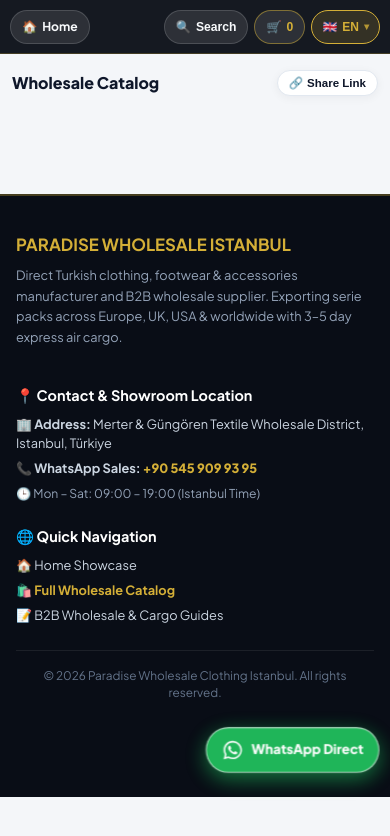
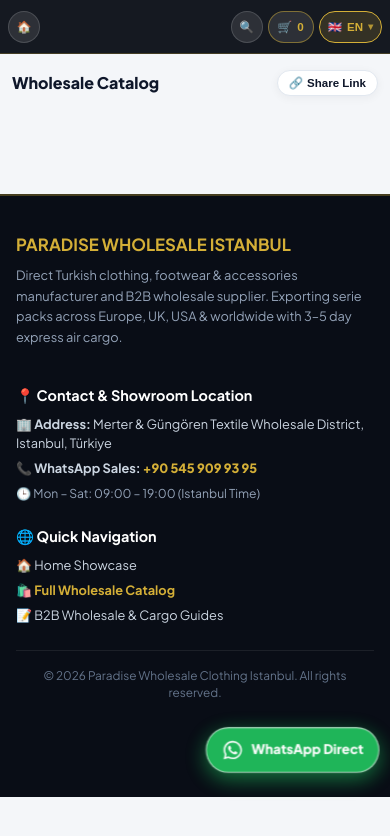
Before and after one commit to raminparadise800/paradise_wholesale, a plain HTML site: page category.html in a window 390 px wide. Drawn offline with Linux system fonts and the light colour scheme; no server answers.

Commit message:
Update category.html

```diff
--- a/category.html
+++ b/category.html
@@ -1009,11 +1009,40 @@
 </head>
 <body>
 
-  <!-- ========================================================================
+ <!-- ========================================================================
        === [SECTION-03: SMART HEADER & STICKY GLASS BARS] (شروع بخش ۳: هدر و نوار شیشه‌ای) ===
-       راهنما: هدر خلوت موبایل (بدون نوشته مزاحم وسط دکمه‌ها) + منوی کشویی انتخاب زبان
-       همراه با پرچم کشورها (🇬🇧 EN / 🇮🇹 IT / 🇪🇸 ES).
+       راهنما: هدر ضد بیرون‌زدگی در موبایل (حتی زمانی که دکمه Back روشن است) +
+       منوی کشویی انتخاب زبان همراه با پرچم کشورها (🇬🇧 EN / 🇮🇹 IT / 🇪🇸 ES).
        ======================================================================== -->
+  <style>
+    /* تنظیم هوشمند ابعاد دکمه‌های هدر در موبایل تا دکمه زبان هرگز از صفحه بیرون نزند */
+    @media (max-width: 520px) {
+      .smart-top-header {
+        padding: 0 8px;
+      }
+      .nav-left-group, .nav-right-group {
+        gap: 5px;
+      }
+      .minimal-nav-btn {
+        height: 32px;
+        padding: 0 9px;
+        font-size: 0.73rem;
+      }
+      .minimal-nav-btn.icon-only-mobile {
+        width: 32px;
+        padding: 0;
+      }
+      .minimal-nav-btn.icon-only-mobile .hide-on-mobile {
+        display: none;
+      }
+      .lang-trigger-btn {
+        height: 32px;
+        padding: 0 8px;
+        font-size: 0.72rem;
+      }
+    }
+  </style>
+
   <header class="smart-top-header" id="smart-top-header">
     <div class="nav-left-group">
       <!-- دکمه مینیمال بازگشت به مرحله قبل -->
@@ -1022,10 +1051,10 @@
         <span id="txt-nav-back">Back</span>
       </button>
 
-      <!-- دکمه مینیمال صفحه اول -->
-      <a href="index.html" class="minimal-nav-btn" id="btn-nav-home" title="Home">
+      <!-- دکمه مینیمال صفحه اول (در موبایل فقط آیکون خانه نشان داده می‌شود تا جا باز شود) -->
+      <a href="index.html" class="minimal-nav-btn icon-only-mobile" id="btn-nav-home" title="Home">
         <span>🏠</span>
-        <span id="txt-nav-home">Home</span>
+        <span id="txt-nav-home" class="hide-on-mobile">Home</span>
       </a>
 
       <!-- لوگوی تصویری (فقط در صورت آپلود شدن لوگو در تب ۸ پنل ادمین نمایش داده می‌شود) -->
@@ -1036,9 +1065,9 @@
 
     <div class="nav-right-group">
       <!-- دکمه باز کردن نوار جستجو -->
-      <button type="button" class="minimal-nav-btn" id="btn-toggle-search" aria-label="Search">
+      <button type="button" class="minimal-nav-btn icon-only-mobile" id="btn-toggle-search" aria-label="Search" title="Search">
         <span>🔍</span>
-        <span id="txt-search-btn">Search</span>
+        <span id="txt-search-btn" class="hide-on-mobile">Search</span>
       </button>
 
       <!-- دکمه سبد خرید در هدر -->
@@ -1091,28 +1120,22 @@
 
   <!-- نوار شیشه‌ای نیمه‌شفاف چسبان (فقط در مرحله ۳ وقتی وارد یک شاخه می‌شوی باز می‌شود) -->
   <nav class="sticky-glass-dock" id="sticky-glass-dock" aria-label="Category & Price Filters">
-    <!-- ردیف ۱: اسکرول افقی زیربخش‌ها + دکمه میانبر تغییر شاخه -->
     <div class="glass-row-wrapper" id="glass-subnav-row">
       <button type="button" class="scroll-arrow-btn" id="scroll-arrow-left" aria-label="Scroll Left">‹</button>
-
       <div class="horizontal-pills-track" id="glass-pills-track"></div>
-
       <button type="button" class="scroll-arrow-btn" id="scroll-arrow-right" aria-label="Scroll Right">›</button>
     </div>
 
-    <!-- خط باریک طلایی نشان‌دهنده جایگاه اسکرول افقی -->
     <div class="micro-scroll-bar-wrap" id="micro-scroll-bar-wrap">
       <div class="micro-scroll-bar-fill" id="micro-scroll-bar-fill"></div>
     </div>
 
-    <!-- ردیف ۲: فیلتر هوشمند قیمت (فقط زمانی که محصولات نمایش داده می‌شوند) -->
     <div class="smart-price-row" id="smart-price-row">
       <span class="price-tier-label" id="txt-price-filter-label">💲 Price:</span>
       <div id="price-chips-container" style="display:flex; align-items:center; gap:6px;"></div>
     </div>
   </nav>
   <!-- === پایان [SECTION-03: SMART HEADER & STICKY GLASS BARS] === -->
-
 
   <!-- ========================================================================
        === [SECTION-04: VISUAL CARDS & PRODUCT GRID] (شروع بخش ۴: کارت‌های تصویری و شبکه محصولات) ===
```
